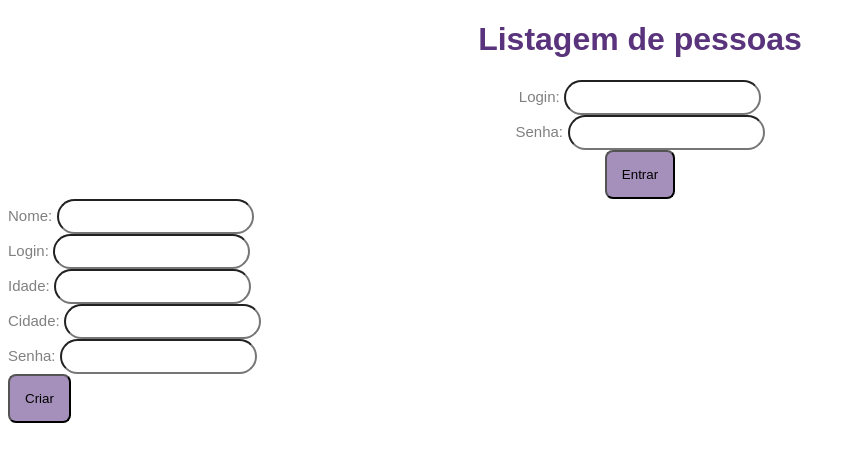
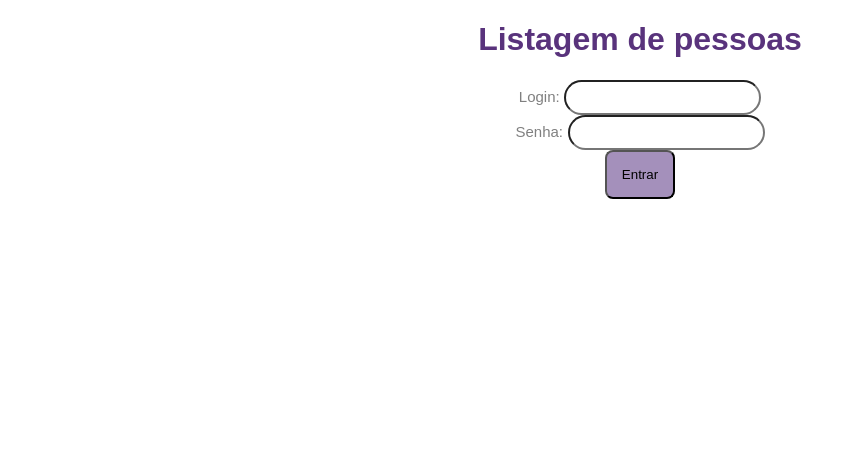
Before and after one commit to valentina-gomes/cadastro-itens-cq, a website: page public/login.html in a window 1280 px wide. Shown: the whole page, without its empty margins (0-856 px from the left). Drawn offline with Linux system fonts and the light colour scheme.

```diff
--- a/package.json
+++ b/package.json
@@ -2,6 +2,7 @@
   "dependencies": {
     "express": "^5.1.0",
     "patch": "^0.0.1",
-    "path": "^0.12.7"
+    "path": "^0.12.7",
+    "xpress": "^2.4.6"
   }
 }
--- a/public/login.html
+++ b/public/login.html
@@ -56,36 +56,7 @@
 
 
 
-    <form action="/pessos"  method="POST">
 
-      <label>Nome:</label>
-      <input type="text" id="nome" name="nome" required />
-
-      <br>
-
-      <label>Login:</label>
-      <input type="text" id="login" name="login" required />
-
-      <br>
-
-      <label>Idade:</label>
-      <input type="number" id="idade" name="idade"/>
-
-      <br>
-
-      <label>Cidade:</label>
-      <input type="text" id="cidade" name="cidade" />
-
-       <br>
-
-      <label>Senha:</label>
-      <input type="password" id="senha" name="senha" required />
-       <br>
-
-      <button type="submit">Criar</button>
-      </div></center>
-
-    </form>
 
   </body>
 </html>
```
Also changed, not shown: 2 other files.
